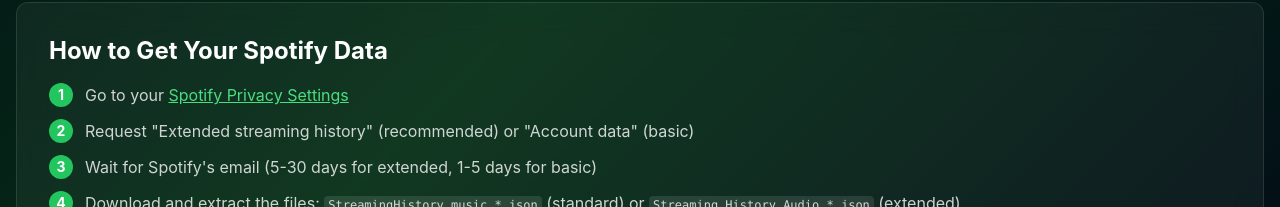
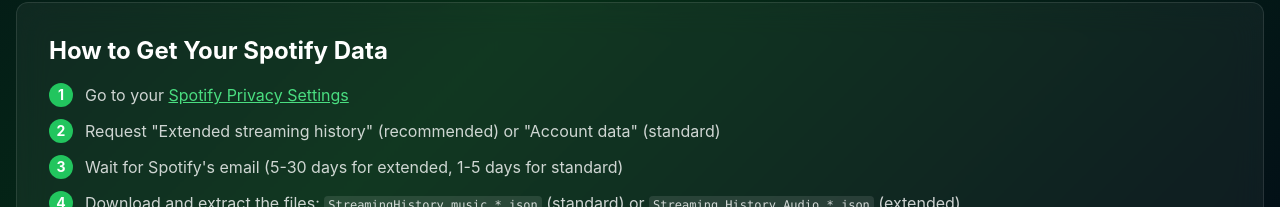
Before and after one commit to AnasImloul/spotify-wrapped, a React (Vite) app: page / in a window 1280 px wide. Shown: the part 745-952 px from the top of the page. Built offline with nearby package versions, Linux system fonts and the light colour scheme.

Commit message:
Fix terminology: use 'standard' consistently instead of mixing with 'basic'
- Changed 'basic' to 'standard' in README.md
- Changed 'basic' to 'standard' in App.tsx instructions
- Now consistently using 'standard' everywhere for StreamingHistory_music_*.json files

```diff
--- a/src/App.tsx
+++ b/src/App.tsx
@@ -217,7 +217,7 @@
                     2
                   </span>
                   <span>
-                    Request "Extended streaming history" (recommended) or "Account data" (basic)
+                    Request "Extended streaming history" (recommended) or "Account data" (standard)
                   </span>
                 </li>
                 <li className="flex gap-3">
@@ -225,7 +225,7 @@
                     3
                   </span>
                   <span>
-                    Wait for Spotify's email (5-30 days for extended, 1-5 days for basic)
+                    Wait for Spotify's email (5-30 days for extended, 1-5 days for standard)
                   </span>
                 </li>
                 <li className="flex gap-3">
```
Also changed, not shown: 1 other file (tests, documents, lock files or other folders).
